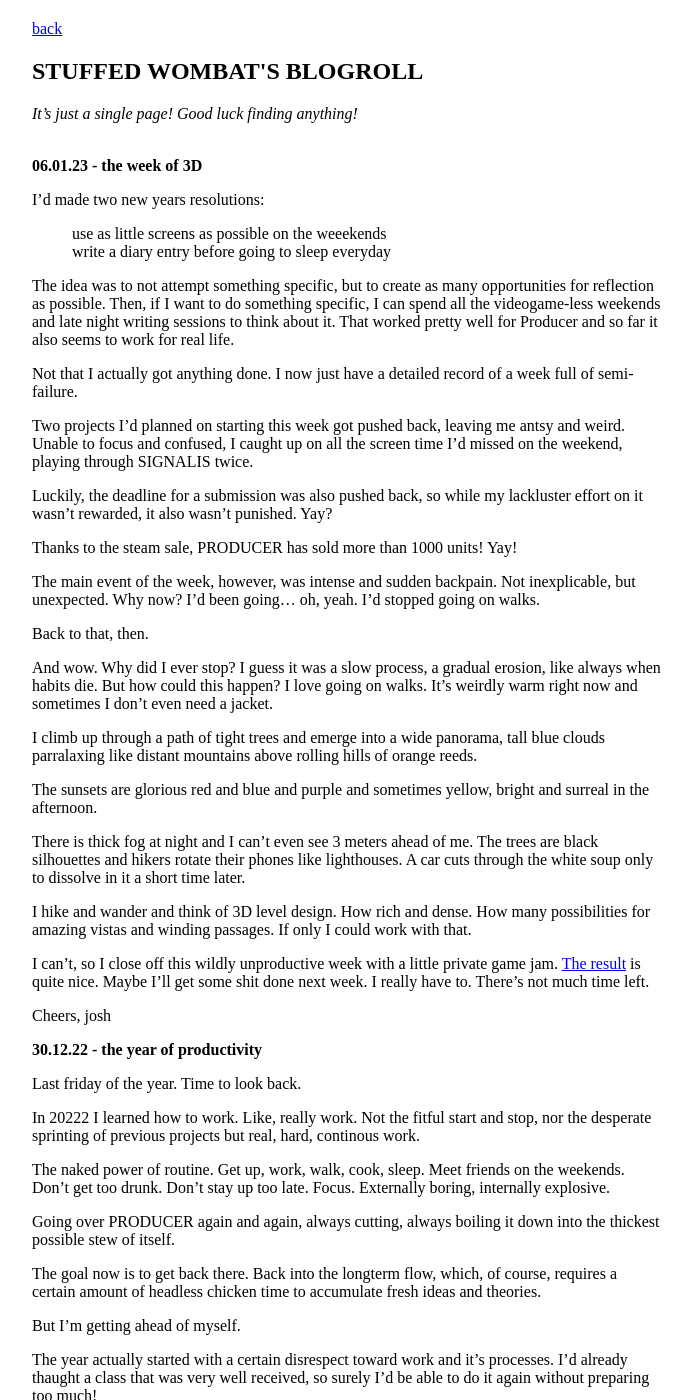
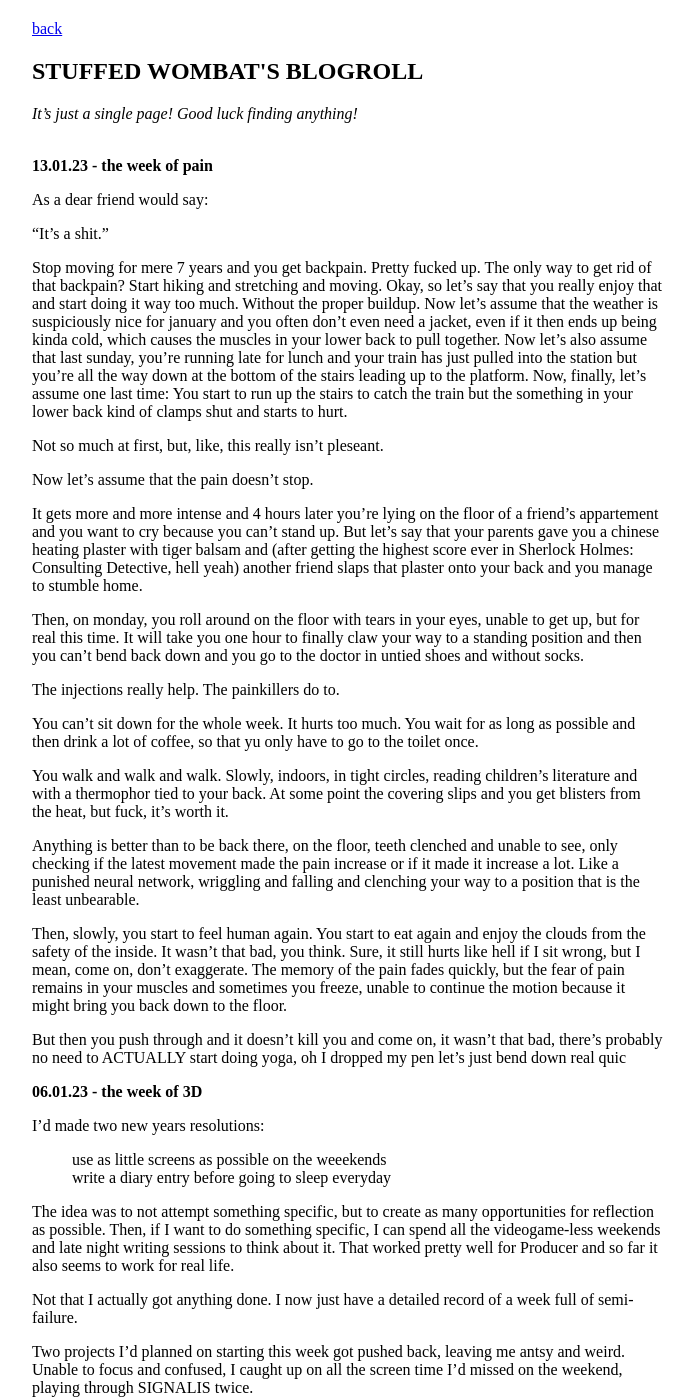
Before and after one commit to stuffedwombat/stuffedwombat.github.io, a Jekyll site: the page built from blogroll.md, in a window 1280 px wide and 1400 px high. Shown: the whole window, without its empty margins (292-985 px from the left). Built offline with Jekyll 4.4.1, drawn with Linux system fonts in a browser that asks for light colours; our own code applies the rules of GitHub Pages for plain Markdown files; comment, search, counter and statistics services are not loaded.

Commit message:
Update blogroll.md

```diff
--- a/blogroll.md
+++ b/blogroll.md
@@ -2,6 +2,35 @@
 <h2>STUFFED WOMBAT'S BLOGROLL</h2>
 <i>It's just a single page! Good luck finding anything!</i>
 <br><br>
+
+**13.01.23 - the week of pain**
+
+As a dear friend would say:
+
+"It's a shit."
+
+Stop moving for mere 7 years and you get backpain. Pretty fucked up. The only way to get rid of that backpain? Start hiking and stretching and moving. Okay, so let's say that you really enjoy that and start doing it way too much. Without the proper buildup. Now let's assume that the weather is suspiciously nice for january  and you often don't even need a jacket, even if it then ends up being kinda cold, which causes the muscles in your lower back to pull together. Now let's also assume that last sunday, you're running late for lunch and your train has just pulled into the station but you're all the way down at the bottom of the stairs leading up to the platform. Now, finally, let's assume one last time: You start to run up the stairs to catch the train but the something in your lower back kind of clamps shut and starts to hurt.
+
+Not so much at first, but, like, this really isn't pleseant.
+
+Now let's assume that the pain doesn't stop.
+
+It gets more and more intense and 4 hours later you're lying on the floor of a friend's appartement and you want to cry because you can't stand up. But let's say that your parents gave you a chinese heating plaster with tiger balsam and (after getting the highest score ever in Sherlock Holmes: Consulting Detective, hell yeah) another friend slaps that plaster onto your back and you manage to stumble home.
+
+Then, on monday, you roll around on the floor with tears in your eyes, unable to get up, but for real this time. It will take you one hour to finally claw your way to a standing position and then you can't bend back down and you go to the doctor in untied shoes and without socks.
+
+The injections really help. The painkillers do to.
+
+You can't sit down for the whole week. It hurts too much. You wait for as long as possible and then drink a lot of coffee, so that yu only have to go to the toilet once.
+
+You walk and walk and walk. Slowly, indoors, in tight circles, reading children's literature and with a thermophor tied to your back. At some point the covering slips and you get blisters from the heat, but fuck, it's worth it.
+
+Anything is better than to be back there, on the floor, teeth clenched and unable to see, only checking if the latest movement made the pain increase or if it made it increase a lot. Like a punished neural network, wriggling and falling and clenching your way to a position that is the least unbearable.
+
+Then, slowly, you start to feel human again. You start to eat again and enjoy the clouds from the safety of the inside. It wasn't that bad, you think. Sure, it still hurts like hell if I sit wrong, but I mean, come on, don't exaggerate. The memory of the pain fades quickly, but the fear of pain remains in your muscles and sometimes you freeze, unable to continue the motion because it might bring you back down to the floor.
+
+But then you push through and it doesn't kill you and come on, it wasn't that bad, there's probably no need to ACTUALLY start doing yoga, oh I dropped my pen let's just bend down real quic
+
 
 **06.01.23 - the week of 3D**
 
```
